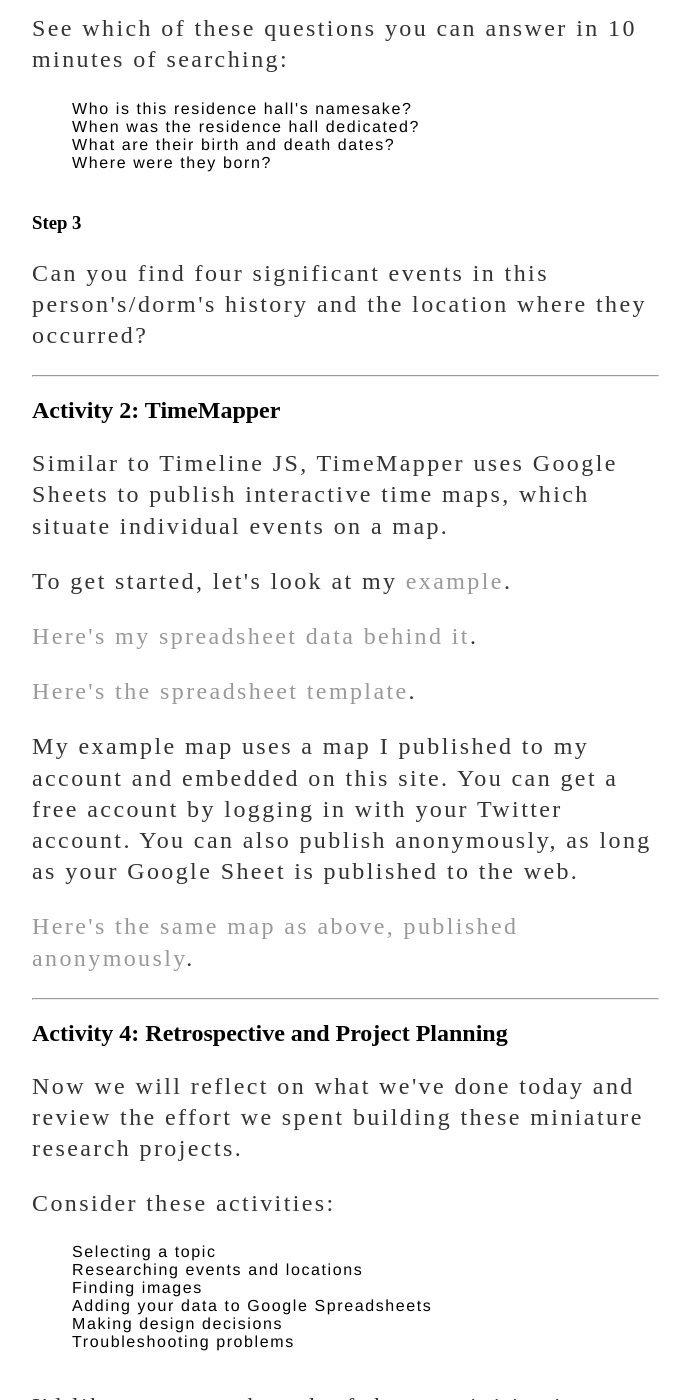
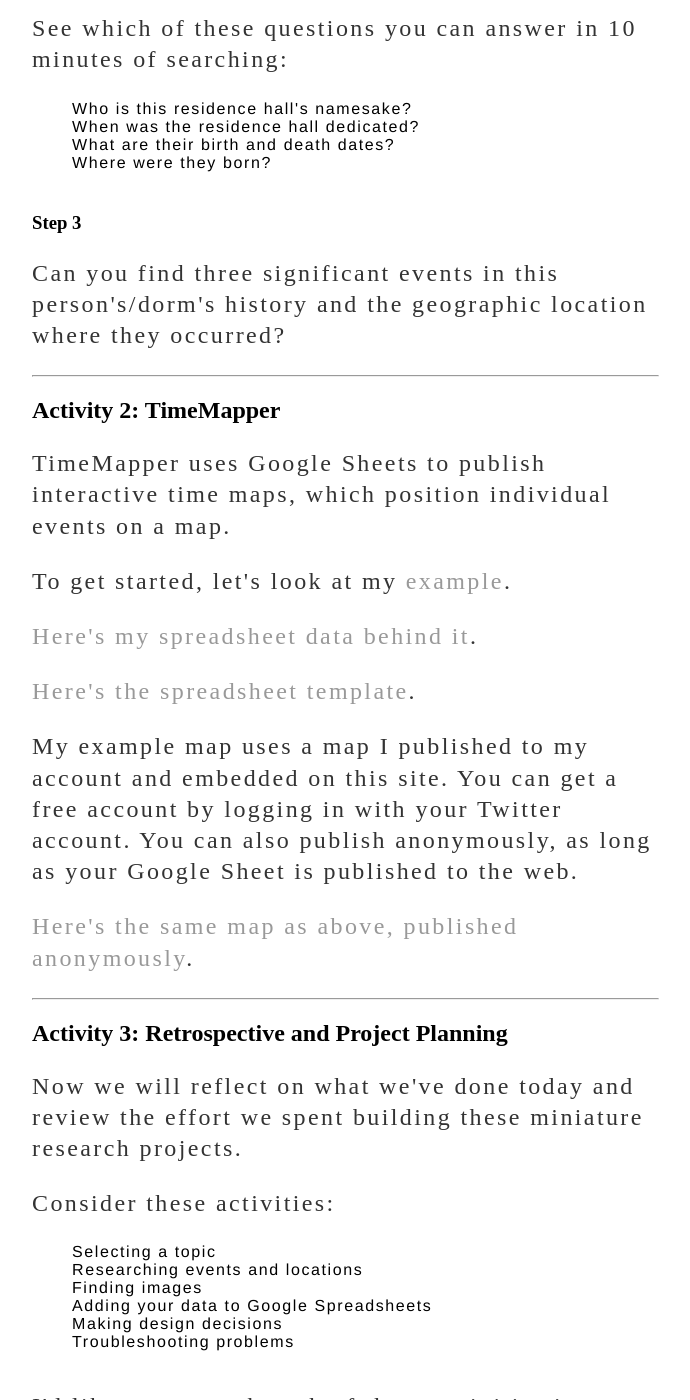
Before and after one commit to nhomenda/nhomenda.github.io, a Jekyll site: the page built from _posts/2022-07-14-testing-jekyll.md, in a window 1280 px wide and 1400 px high, scrolled down 1070 px. Shown: the whole window, without its empty margins (160-850 px from the left). Built offline with Jekyll 4.4.1, drawn with Linux system fonts in a browser that asks for light colours.

Commit message:
Update 2022-07-14-testing-jekyll.md

```diff
--- a/_posts/2022-07-14-testing-jekyll.md
+++ b/_posts/2022-07-14-testing-jekyll.md
@@ -31,17 +31,17 @@ date: 2022-07-14
     <li>Where were they born?</li>
   </ul>
 <h3>Step 3</h3>
-<p>Can you find four significant events in this person's/dorm's history and the location where they occurred?</p>
+<p>Can you find three significant events in this person's/dorm's history and the geographic location where they occurred?</p>
 <hr/>
 <h2>Activity 2: TimeMapper</h2>
-<p>Similar to Timeline JS, TimeMapper uses Google Sheets to publish interactive time maps, which situate individual events on a map.</p>
+<p>TimeMapper uses Google Sheets to publish interactive time maps, which position individual events on a map.</p>
 	<p>To get started, let's look at my <a href="https://nhomenda.github.io/blog/2018/08/06/timemapper">example</a>.</p>
 	<p><a href="https://docs.google.com/spreadsheets/d/1ngHCjZJAp_yNeeIEpE3Y4L6xAwDORDy9EQNeCj7JXWc/edit#gid=0">Here's my spreadsheet data behind it</a>.</p>
 	<p><a href="https://docs.google.com/spreadsheets/d/1LlYBnfhvD3ZUXMGZ8e52UwYp-xn_NeWmaGBx7VBz5V8/edit#gid=0">Here's the spreadsheet template</a>.</p>
 	<p>My example map uses a map I published to my account and embedded on this site. You can get a free account by logging in with your Twitter account. You can also publish anonymously, as long as your Google Sheet is published to the web.</p>
 		<p><a href="http://timemapper.okfnlabs.org/anon/v4dxy1-herman-b-wells-history">Here's the same map as above, published anonymously</a>.</p>
 	<hr/>
-<h2>Activity 4: Retrospective and Project Planning</h2>
+<h2>Activity 3: Retrospective and Project Planning</h2>
 <p>Now we will reflect on what we've done today and review the effort we spent building these miniature research projects.</p>
 	<p>Consider these activities:</p>
 	<ul>
```
